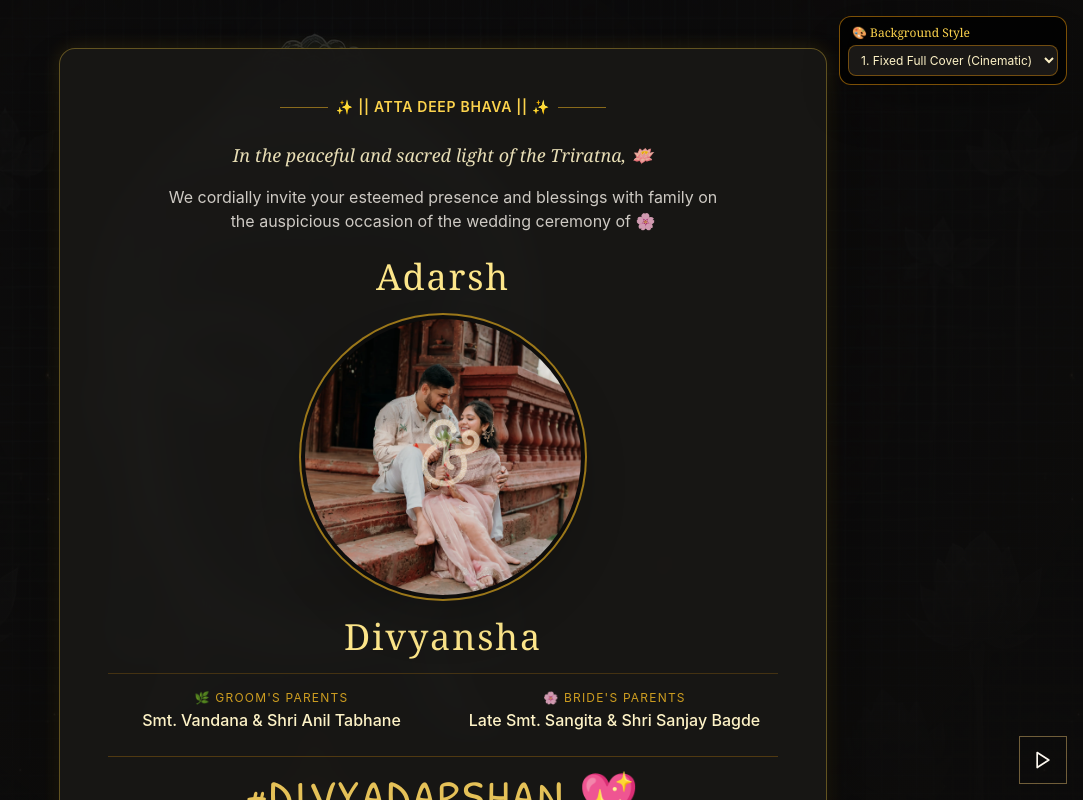
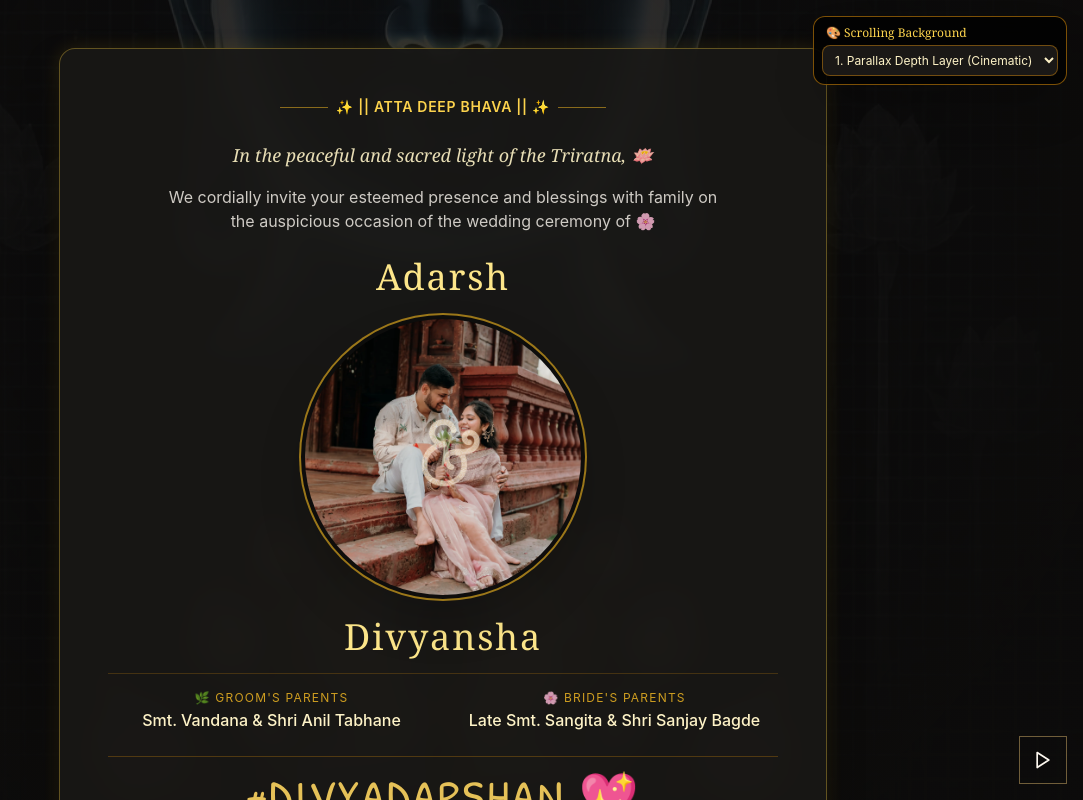
Before and after one commit to Adoniskingx/AD, a React (Vite) app in the folder adarsh-divyansha-wedding/: page / in a window 1280 px wide. Shown: the top 800 px of the page, without its empty margins (197-1280 px from the left). Built offline with nearby package versions, Linux system fonts and the light colour scheme.

Commit message:
Change background style options and labels

```diff
--- a/adarsh-divyansha-wedding/src/components/BackgroundSelector.tsx
+++ b/adarsh-divyansha-wedding/src/components/BackgroundSelector.tsx
@@ -1,29 +1,26 @@
 import React, { useState, useEffect } from 'react';
 
 export const BackgroundSelector: React.FC = () => {
-  const [bgStyle, setBgStyle] = useState('fixed-cover');
+  const [bgStyle, setBgStyle] = useState('parallax-fixed');
 
   useEffect(() => {
-    // Apply background style class to body or root wrapper
     document.body.className = `bg-mode-${bgStyle}`;
   }, [bgStyle]);
 
   return (
     <div className="fixed top-4 right-4 z-50 bg-black/80 border border-amber-500/50 p-2 rounded-xl shadow-2xl backdrop-blur-md">
       <label className="block text-xs font-serif text-amber-300 mb-1 px-1">
-        🎨 Background Style
+        🎨 Scrolling Background
       </label>
       <select
         value={bgStyle}
         onChange={(e) => setBgStyle(e.target.value)}
         className="bg-[#1A1816] text-amber-100 text-xs border border-amber-500/40 rounded-lg px-2 py-1.5 focus:outline-none focus:border-amber-400 cursor-pointer"
       >
-        <option value="fixed-cover">1. Fixed Full Cover (Cinematic)</option>
-        <option value="scroll-fit-screen">2. Single-Screen Fit & Scroll</option>
-        <option value="scroll-stretched">3. Elongated Seamless Fill</option>
-        <option value="parallax-fixed">4. Parallax Depth Layer</option>
-        <option value="centered-watermark">5. Centered Top Watermark</option>
-        <option value="gradient-fade">6. Smooth Gradient Blend</option>
+        <option value="parallax-fixed">1. Parallax Depth Layer (Cinematic)</option>
+        <option value="scroll-repeat-tile">2. Continuous Tiled Repeat</option>
+        <option value="scroll-vertical-pan">3. Smooth Vertical Flow</option>
+        <option value="scroll-momentum-drift">4. Dual-Layer Momentum Drift</option>
       </select>
     </div>
   );
```
